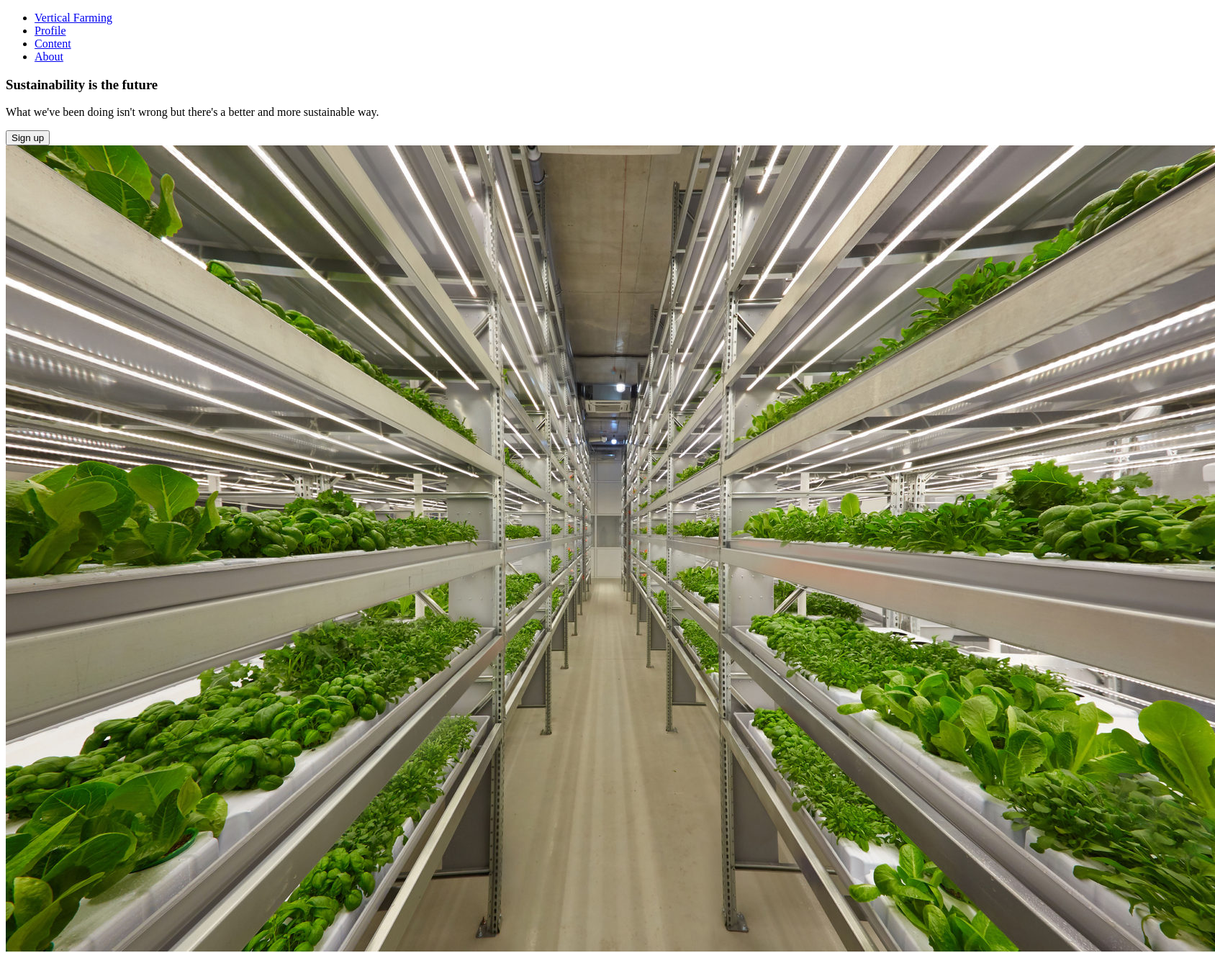
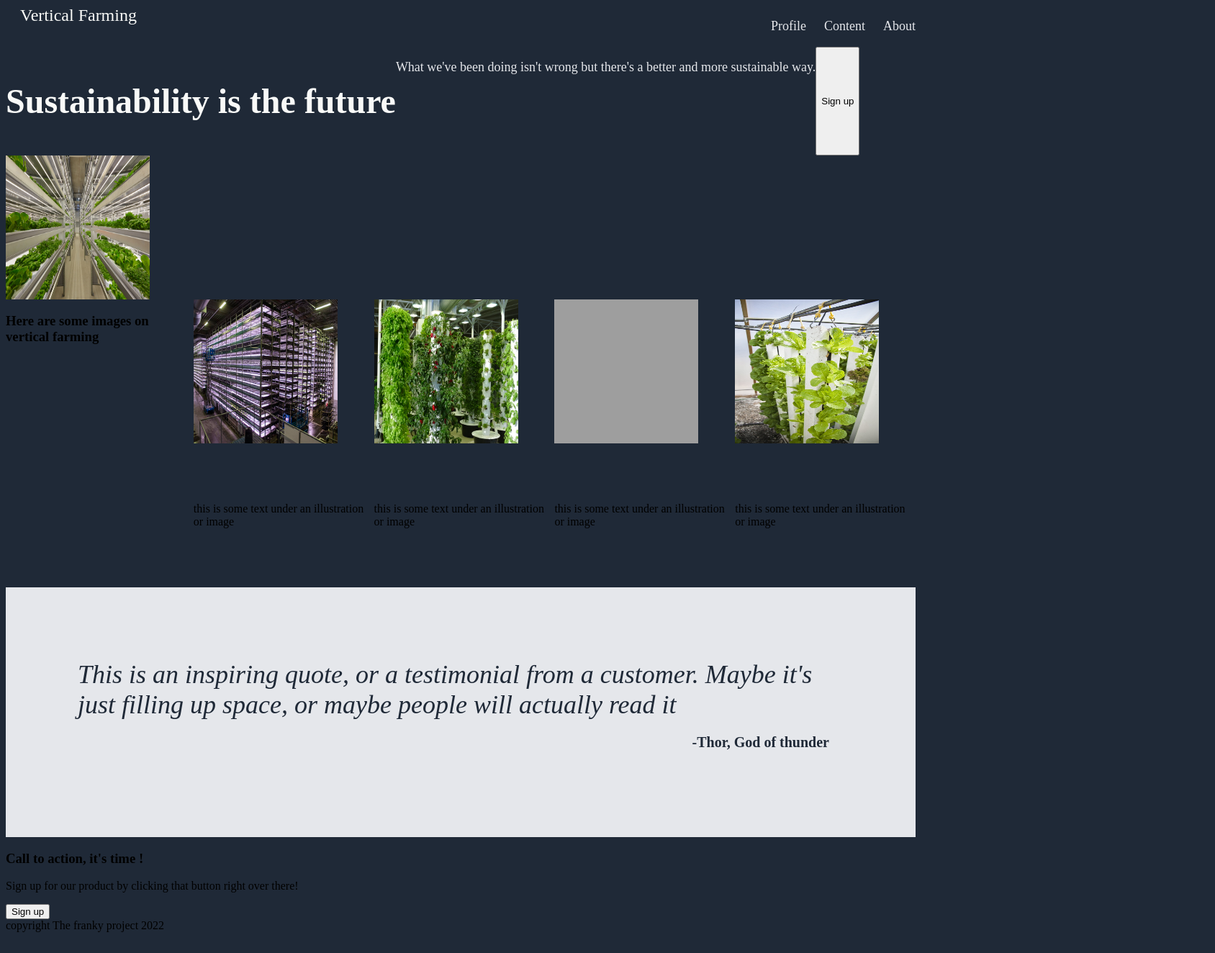
Before and after one commit to mohit-negi/LandingPage-TOP, a plain HTML site: page index.html in a window 1280 px wide. Shown: the whole page at 72% size, 1688 px wide, since content can reach past the window. After the commit the page ends 1303 px from the top, so only its background shows below. Drawn offline with Linux system fonts and the light colour scheme; grey boxes are pictures that could not be loaded.

Commit message:
page is taking shape but still far from complete

```diff
--- a/index.html
+++ b/index.html
@@ -2,6 +2,7 @@
 <html lang="en">
 <head>
     <meta charset="UTF-8">
+    <link rel="stylesheet" href="styles.css">
     <meta http-equiv="X-UA-Compatible" content="IE=edge">
     <meta name="viewport" content="width=100vw, initial-scale=1.0">
     <title>The landing page</title>
@@ -9,8 +10,8 @@
 <body>
     <header>
         <div class="header">
-            <ul>
-                <li class="header_logo"><a href="google.com">Vertical Farming</a></li>
+            <div class="header_logo"><a href="google.com">Vertical Farming</a></div>
+            <ul class="links">
                 <li><a href="google.com">Profile</a></li>
                 <li><a href="google.com">Content</a></li>
                 <li><a href="google.com">About</a></li>
@@ -22,8 +23,43 @@
             <button>Sign up</button>
             <img src="./images/header_section_image.jpg">
         </div>
-
     </header>
-
+    <div class="content">
+        <h3>Here are some images on vertical farming</h3>
+        <div class="images_drawer">
+            <div class="image1">
+            <img src="./images/01vertical.jpg" >
+            <p>this is some text under an illustration or image</p>
+            </div>
+            <div class="image2">
+            <img src="./images/02vertical.jpg">
+            <p>this is some text under an illustration or image</p>
+            </div>
+            <div class="image3">
+            <img src="./images/03vertical.jpg">
+            <p>this is some text under an illustration or image</p>
+            </div>
+            <div class="image4">
+            <img src="./images/04vertical.jpg">
+            <p>this is some text under an illustration or image</p>
+            </div>
+        </div>
+    </div>
+    <div class="quote">
+        <div class="text">This is an inspiring quote, or a testimonial from a customer. Maybe it's just filling up space, or maybe people will actually read it</div>
+        <div class="author">-Thor, God of thunder</div>
+    </div>
+    <div class="banner">
+        <h3>Call to action, it's time !
+        </h3>
+        <p>Sign up for our product by clicking that button right over there!
+        </p>
+        <button>Sign up</button>
+    </div>
+    <footer>
+        <div class="footer">
+            copyright The franky project 2022
+        </div>
+    </footer>
 </body>
 </html>
--- /dev/null
+++ b/styles.css
@@ -0,0 +1,88 @@
+body{
+    background-color: #1f2937;
+}
+header{
+    background-color: #1f2937;
+    display: flex;
+    flex-direction: column;
+}
+.header{
+    display: flex;
+    justify-content: space-between;
+}
+.header_content{
+    display: flex;
+    flex-wrap: wrap;
+}
+.header_content h3{
+    font-size: 48px;
+    font-weight: bolder;
+    color: #f9faf8;
+}
+.header_content p{
+    font-size: 18px;
+    color: #e5e7eb;
+}
+a{
+    text-decoration: none;
+    color: #e5e7eb;
+}
+li{
+    list-style: none;
+}
+.header_logo a{
+    font-size: 24px;
+    color: #f9faf8;
+    padding-left: 20px;
+}
+.links{
+    display: flex;
+    justify-content: end;
+    gap: 25px;
+    color: #efe7eb;
+    font-size: 18px;
+}
+
+
+.header_content{
+    display: flex;
+}
+.header_content img{
+    width: 200px;
+    height: 200px;
+}
+.content{
+    display: flex;
+}
+.images_drawer{
+    display: flex;
+    width: 100vw;
+    height: 400px;
+}
+.image1,.image2,.image3,.image4{
+    display: flex;
+    flex-wrap: wrap;
+    flex: 1 1 auto;
+}
+img{
+    width: 200px;
+    height: 200px;
+}
+.quote{
+    padding:100px;
+    display: flex;
+    flex-direction: column;
+    background-color: #e5e7eb;
+    font-style: italic;
+    font-size: 36px;
+    color: #1f2937;
+}
+.quote .author{
+    display: flex;
+    color:#1f2937;
+    font-style:normal;
+    font-size: 20px;
+    padding: 20px;
+    font-weight: bold;
+    justify-content: end;
+}
```
Also changed, not shown: images/01vertical.jpg (renamed from images/vertical_farm.jpg), images/02vertical.jpg (renamed from images/6854395995_b464d11ac9_c.jpg), images/04vertical.jpg (renamed from images/vertical-farm-916336_1280.jpg), 1 other file.
